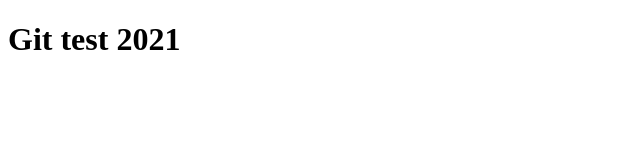
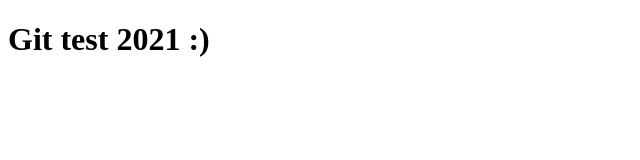
Before and after one commit to cucka/git2021, a plain HTML site: page index.html in a window 1280 px wide. Shown: the full height of the page, 0-640 px from the left. Drawn offline with Linux system fonts and the light colour scheme.

Commit message:
test lalal

```diff
--- a/index.html
+++ b/index.html
@@ -4,6 +4,6 @@
 <title>Git test 2021</title>
 </head>
 <body>
-    <h1>Git test 2021</h1>
+    <h1>Git test 2021 :)</h1>
 </body>
 </html>
```
